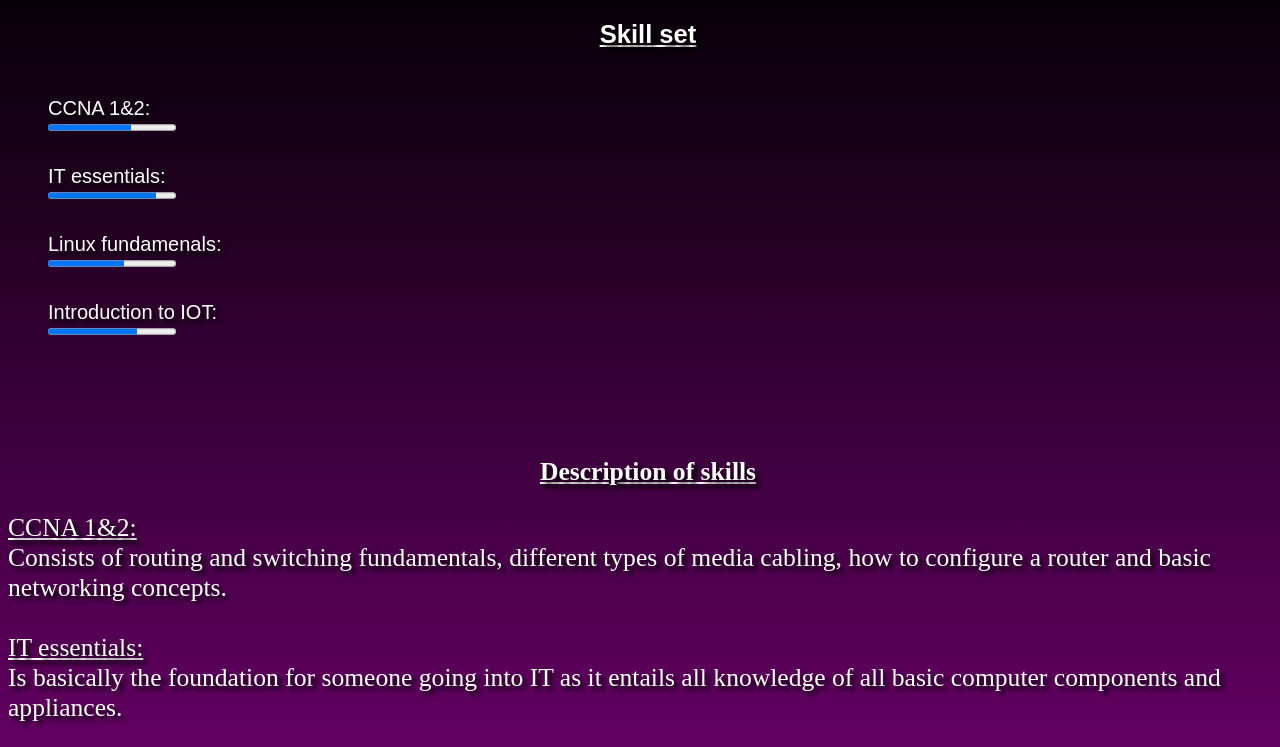
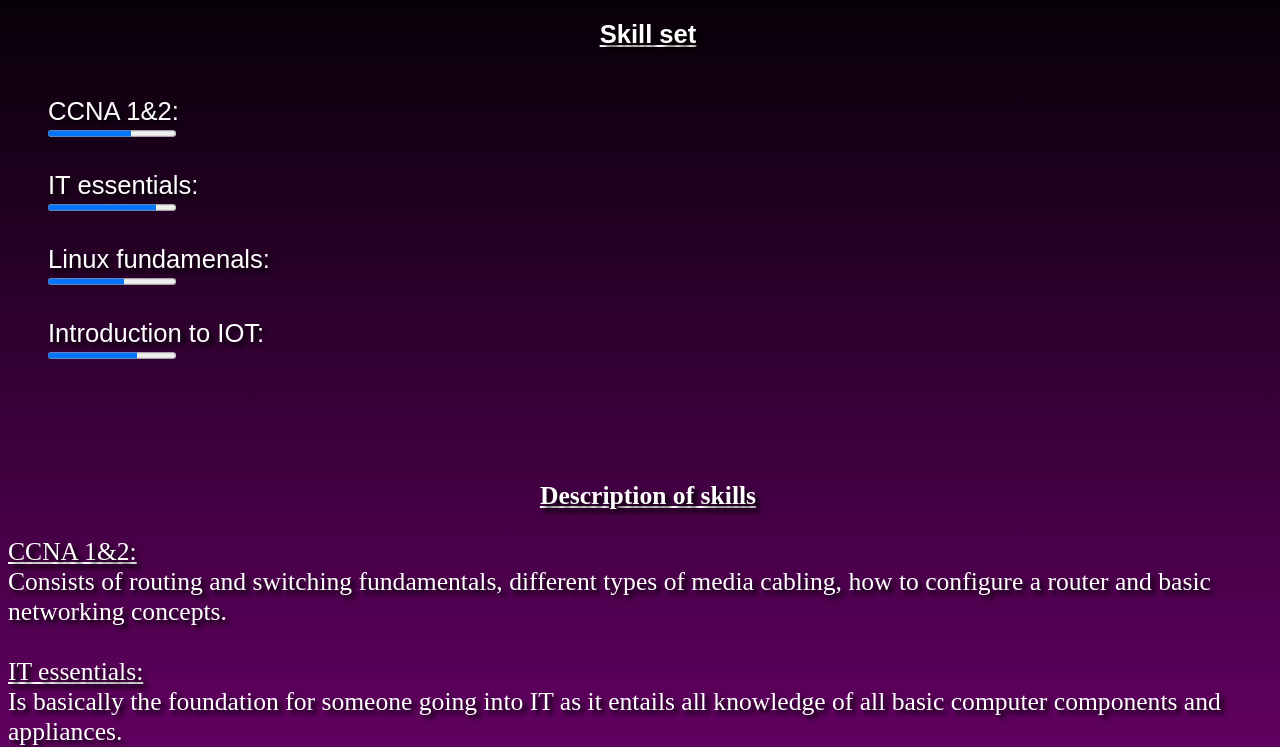
Before and after one commit to Scotty-420/scotty-420.github.io, a plain HTML site: page proj 3.html in a window 1280 px wide. Shown: the part 61-808 px from the top of the page. Drawn offline with Linux system fonts and the light colour scheme.

Commit message:
font size bars

```diff
--- a/proj 3.html
+++ b/proj 3.html
@@ -28,17 +28,17 @@
   </br>
    <ul class="skill" style="font-size:1vw;">
 
-    <li class="skill"><label for="ccna">CCNA 1&2:</label></li></br>
+    <li class="skill"><label style="font-size:2vw" for="ccna">CCNA 1&2:</label></li></br>
     <li class="skill"><progress name="ccna" value="65" max="100">
     </progress></li></br></br></br>
-    <li class="skill2"><label for="itess">IT essentials:</label></li></br>
+    <li class="skill2"><label style="font-size:2vw" for="itess">IT essentials:</label></li></br>
     <li class="skill2"><progress name="itess" value="85" max="100">
     </progress></li></br></br></br>
-    <li class="skill3"><label for="linux">Linux fundamenals:</label></li></br>
+    <li class="skill3"><label style="font-size:2vw"for="linux">Linux fundamenals:</label></li></br>
     <li class="skill3"><progress name="linux" value="60" max="100">
     </progress></li></br></br></br>
-    <li class="skill4"><label for="iot">Introduction to IOT:</label></li></br>
-    <li class="skill4"><progress name="iot" value="70" max="100">
+    <li class="skill4"><label style="font-size:2vw"for="iot">Introduction to IOT:</label></li></br>
+    <li class="skill4" ><progress name="iot" value="70" max="100">
     </progress></li></br></br></br>
   </ul>
 </br></br></br>
```
